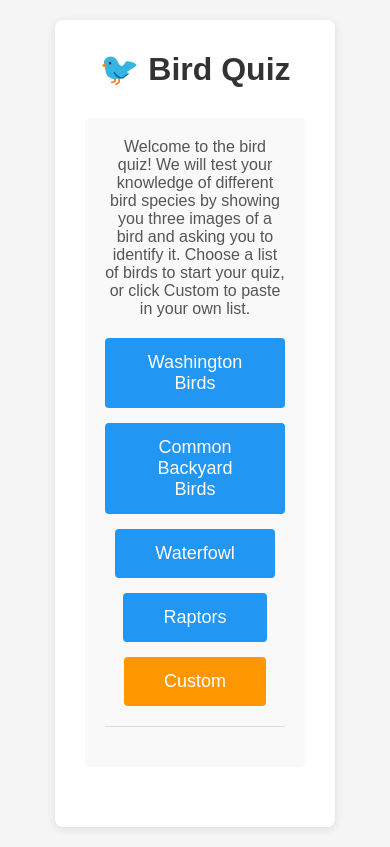
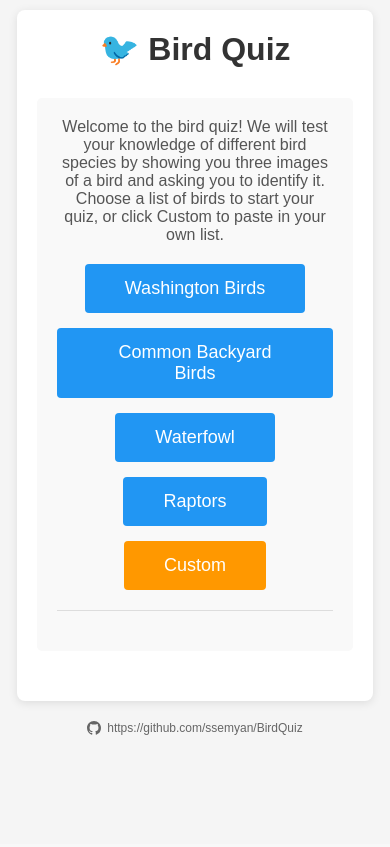
Before and after one commit to ssemyan/BirdQuiz, a Flask app: page / in a window 390 px wide. After the commit the page ends 735 px from the top, so only its background shows below. Run offline with Flask 3, Linux system fonts and the light colour scheme.

Commit message:
Improve mobile width and add image hint

```diff
--- a/static/script.js
+++ b/static/script.js
@@ -7,6 +7,7 @@ const setupSection = document.getElementById('setupSection');
 const quizSection = document.getElementById('quizSection');
 const menuButton = document.getElementById('menuButton');
 const errorDiv = document.getElementById('errorMessage');
+const imageHintEl = document.getElementById('imageHint');
 const birdListInput = document.getElementById('birdListData');
 const correctCountEl = document.getElementById('correctCount');
 const incorrectCountEl = document.getElementById('incorrectCount');
@@ -142,12 +143,14 @@ async function nextQuestion() {
 function displayQuestion(question) {
     // Display images
     imageContainer.innerHTML = '';
+    imageHintEl.style.display = 'none';
 
     if (question.images && question.images.image_urls && question.images.image_urls.length > 0) {
         question.images.image_urls.forEach(imageUrl => {
             const img = document.createElement('img');
             img.src = imageUrl;
             img.alt = question.correct_answer;
+            img.title = 'Click image to enlarge';
             img.onclick = function() {
                 openImageModal(imageUrl);
             };
@@ -159,6 +162,8 @@ function displayQuestion(question) {
 
         if (imageContainer.children.length === 0) {
             imageContainer.innerHTML = '<p class="no-images">Images could not be loaded.</p>';
+        } else {
+            imageHintEl.style.display = 'block';
         }
     } else {
         imageContainer.innerHTML = '<p class="no-images">Images not available.</p>';
--- a/static/styles.css
+++ b/static/styles.css
@@ -8,6 +8,30 @@ body {
     font-family: Arial, sans-serif;
     background-color: #f5f5f5;
     padding: 20px;
+}
+
+.footer {
+    margin-top: 20px;
+    text-align: center;
+}
+
+.footer-link {
+    display: inline-flex;
+    align-items: center;
+    gap: 6px;
+    color: #666;
+    text-decoration: none;
+    font-size: 12px;
+}
+
+.footer-link:hover {
+    color: #333;
+    text-decoration: underline;
+}
+
+.footer-icon {
+    width: 14px;
+    height: 14px;
 }
 
 .container {
@@ -161,6 +185,14 @@ h1 {
     color: #999;
 }
 
+.image-hint {
+    text-align: center;
+    color: #666;
+    font-size: 12px;
+    margin-top: -15px;
+    margin-bottom: 25px;
+}
+
 .options {
     margin-bottom: 30px;
     display: grid;
@@ -171,6 +203,17 @@ h1 {
 @media (max-width: 900px) {
     .options {
         grid-template-columns: repeat(2, 1fr);
+    }
+}
+
+@media (max-width: 600px) {
+    body {
+        padding: 10px;
+    }
+
+    .container {
+        width: 96%;
+        padding: 20px;
     }
 }
 
--- a/templates/index.html
+++ b/templates/index.html
@@ -46,6 +46,7 @@
             <div class="image-container" id="imageContainer">
                 <p>Loading images...</p>
             </div>
+            <p class="image-hint" id="imageHint">Click an image to enlarge</p>
 
             <div class="options" id="optionsContainer">
                 <!-- Options will be inserted here -->
@@ -57,6 +58,15 @@
         </div>
     </div>
 
+    <div class="footer">
+        <a class="footer-link" href="https://github.com/ssemyan/BirdQuiz" target="_blank" rel="noopener noreferrer">
+            <svg class="footer-icon" viewBox="0 0 16 16" aria-hidden="true" focusable="false">
+                <path fill="currentColor" d="M8 0C3.58 0 0 3.58 0 8c0 3.54 2.29 6.53 5.47 7.59.4.07.55-.17.55-.38 0-.19-.01-.82-.01-1.49-2.01.37-2.53-.49-2.69-.94-.09-.23-.48-.94-.82-1.13-.28-.15-.68-.52-.01-.53.63-.01 1.08.58 1.23.82.72 1.21 1.87.87 2.33.66.07-.52.28-.87.51-1.07-1.78-.2-3.64-.89-3.64-3.95 0-.87.31-1.59.82-2.15-.08-.2-.36-1.02.08-2.12 0 0 .67-.21 2.2.82.64-.18 1.32-.27 2-.27.68 0 1.36.09 2 .27 1.53-1.04 2.2-.82 2.2-.82.44 1.1.16 1.92.08 2.12.51.56.82 1.27.82 2.15 0 3.07-1.87 3.75-3.65 3.95.29.25.54.73.54 1.48 0 1.07-.01 1.93-.01 2.2 0 .21.15.46.55.38A8.013 8.013 0 0 0 16 8c0-4.42-3.58-8-8-8z" />
+            </svg>
+            https://github.com/ssemyan/BirdQuiz
+        </a>
+    </div>
+
     <!-- Image Modal -->
     <div id="imageModal" class="modal">
         <span class="modal-close" onclick="closeImageModal()">&times;</span>
```
